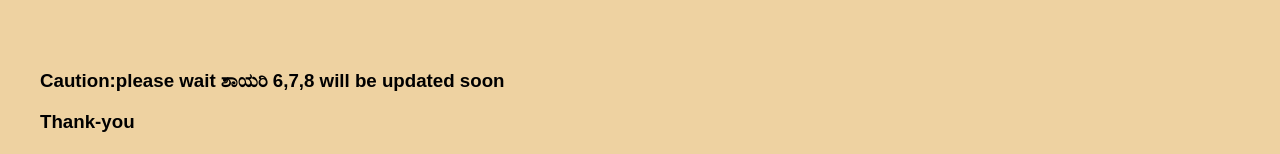
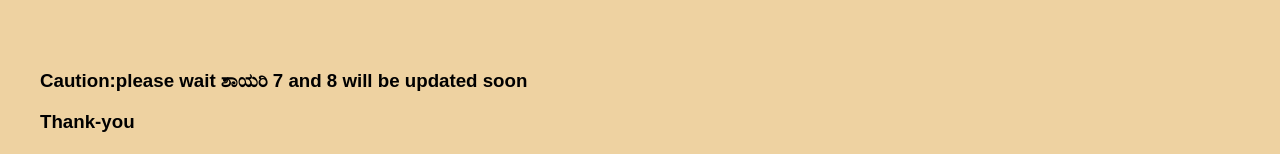
Before and after one commit to shreyas-shiiny/bio, a React (Create React App) app: page / in a window 1280 px wide. Both pictures are taken after a click on the button "Hobbies". Shown: the part 269-423 px from the top of the page. Built offline with nearby package versions, Linux system fonts and the light colour scheme.

Commit message:
Update Hobbies.js

```diff
--- a/src/Components/Hobbies.js
+++ b/src/Components/Hobbies.js
@@ -60,7 +60,7 @@ const Hobbies = () => {
     <div>
       <h1>I have a hidden talent for writing ಕನ್ನಡ ಶಾಯರಿ</h1>
     <br/><br/>
-<h3> Caution:please wait ಶಾಯರಿ 6,7,8 will be updated soon  </h3>
+<h3> Caution:please wait ಶಾಯರಿ 7 and 8 will be updated soon  </h3>
     <h3> Thank-you</h3>
       <div>
         <h3>ಶಾಯರಿ 1</h3>
@@ -68,11 +68,11 @@ const Hobbies = () => {
           <div>
             <h3>
             ಬಂದರು ಕೂಡ ರಾವಣ ನಿನ್ನ ಹತ್ತಿರ <br/>
-ನನ್ನ ಬಳಿ ಇದೆ ಶಕ್ತಿ ಹನುಮಂತನ ತರ<br/>
-ನಿನ್ನನ್ನು ಹೊತ್ತುಕೊಂಡು ತಿರುಗಾಡುವೆ ಲೇಪಾಕ್ಷಿ ಪಕ್ಷಿ ತರ<br/>
-ನಾನು ನಿನ್ನನ್ನು ಪ್ರೀತಿಸುವೆ, ಕಾಪಾಡುವೆ ಶ್ರೀರಾಮನ ತರ <br/>
-ಇರಬೇಕು ನಂಬಿಕೆ ನಿನ್ನಲ್ಲಿ ಸೀತೆಯ ತರ<br/>
-ಅವಾಗ ನಮ್ಮ ಜೀವನ ಆಗುವುದು ಹಾಲು ಜೇನು ತರ
+            ನನ್ನ ಬಳಿ ಇದೆ ಶಕ್ತಿ ಹನುಮಂತನ ತರ<br/>
+            ನಿನ್ನನ್ನು ಹೊತ್ತುಕೊಂಡು ತಿರುಗಾಡುವೆ ಲೇಪಾಕ್ಷಿ ಪಕ್ಷಿ ತರ<br/>
+            ನಾನು ನಿನ್ನನ್ನು ಪ್ರೀತಿಸುವೆ, ಕಾಪಾಡುವೆ ಶ್ರೀರಾಮನ ತರ <br/>
+            ಇರಬೇಕು ನಂಬಿಕೆ ನಿನ್ನಲ್ಲಿ ಸೀತೆಯ ತರ<br/>
+            ಅವಾಗ ನಮ್ಮ ಜೀವನ ಆಗುವುದು ಹಾಲು ಜೇನು ತರ
             </h3>
             <Col md={5} style={{ paddingBottom: 20 }}>
               <img
@@ -226,7 +226,11 @@ const Hobbies = () => {
         <h3>ಶಾಯರಿ 6</h3>
         {showPoetrySix && (
           <div>
-            <h3>Coming Soon..</h3>
+            <h3>ಎಲ್ಲಾರು ಹೇಳುತ್ತಾರೆ ನಾನು ಒಳ್ಳೆ ಹುಡುಗ ಅಂತೆ<br />
+                ನಾನು ಇದ್ದರೆ ನಿನ್ನ ಜೊತೆ <br />
+                ಮಾಡಬೇಡ ನೀ ಚಿಂತೆ  <br />
+                ಎದುರಿಗೆ ಬಂದರೂ ಕೂಡ ಚಿರತೆ<br />
+                ನಾ ಕಾಯುವ ನಿನ್ನನ್ನು ನೀನು ಅಂದುಕೊಂಡಂತೆ</h3>
             <Col md={5} style={{ paddingBottom: 20 }}>
               <img
                 src={pot6}
```
